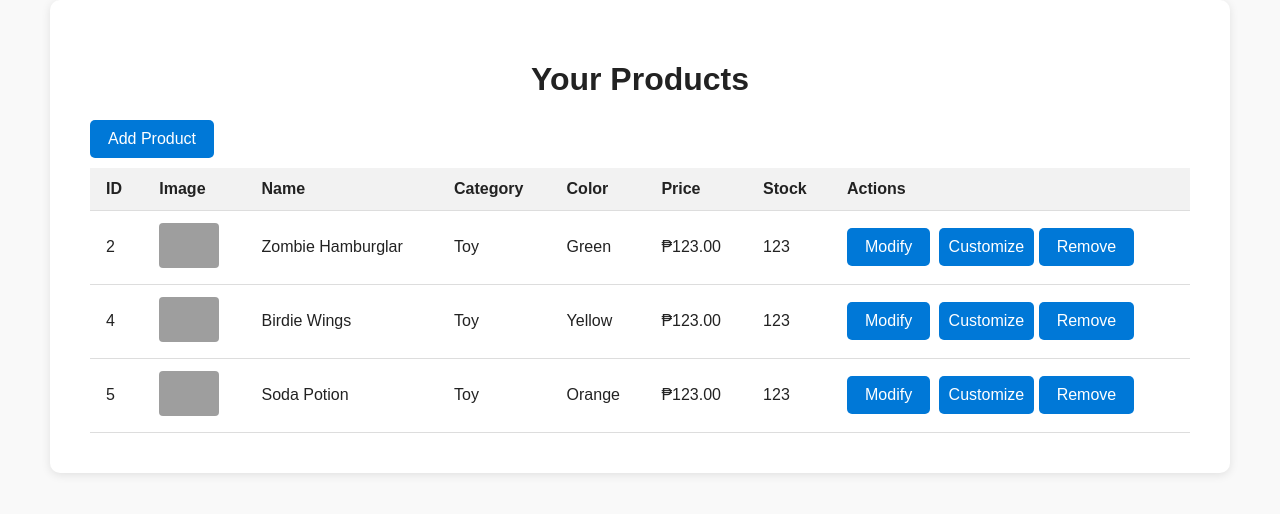
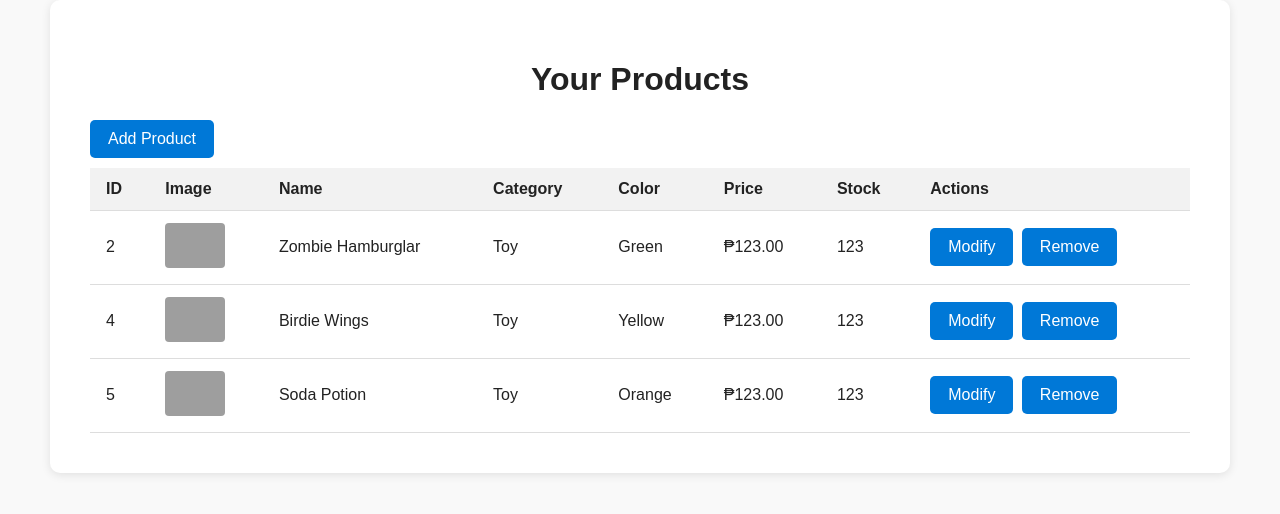
Before and after one commit to VenB304/Daintyscapes-Front-End, a PHP site: page /pages/seller/products.php in a window 1280 px wide. Shown: the part 49-563 px from the top of the page. Run offline with PHP 8.4, Linux system fonts and the light colour scheme; a user stored in the database is signed in; data comes from the database, SQL or seed files in the repository; grey boxes are pictures that could not be loaded.

Commit message:
Update products.php

```diff
--- a/pages/seller/products.php
+++ b/pages/seller/products.php
@@ -74,7 +74,6 @@ $stmt->close();
                 <td><?= htmlspecialchars($product['stock']) ?></td>
                 <td>
                     <a href="modify_product.php?id=<?= urlencode($product['id']) ?>" class="btn">Modify</a>
-                    <a href="customizations.php?product_id=<?= urlencode($product['id']) ?>"><button>Customize</button></a>
                     <form method="POST" action="products.php" style="display:inline;">
                         <input type="hidden" name="remove_product_id" value="<?= htmlspecialchars($product['id']) ?>">
                         <button type="submit" class="btn" onclick="return confirm('Are you sure you want to remove this product?');">Remove</button>
```
